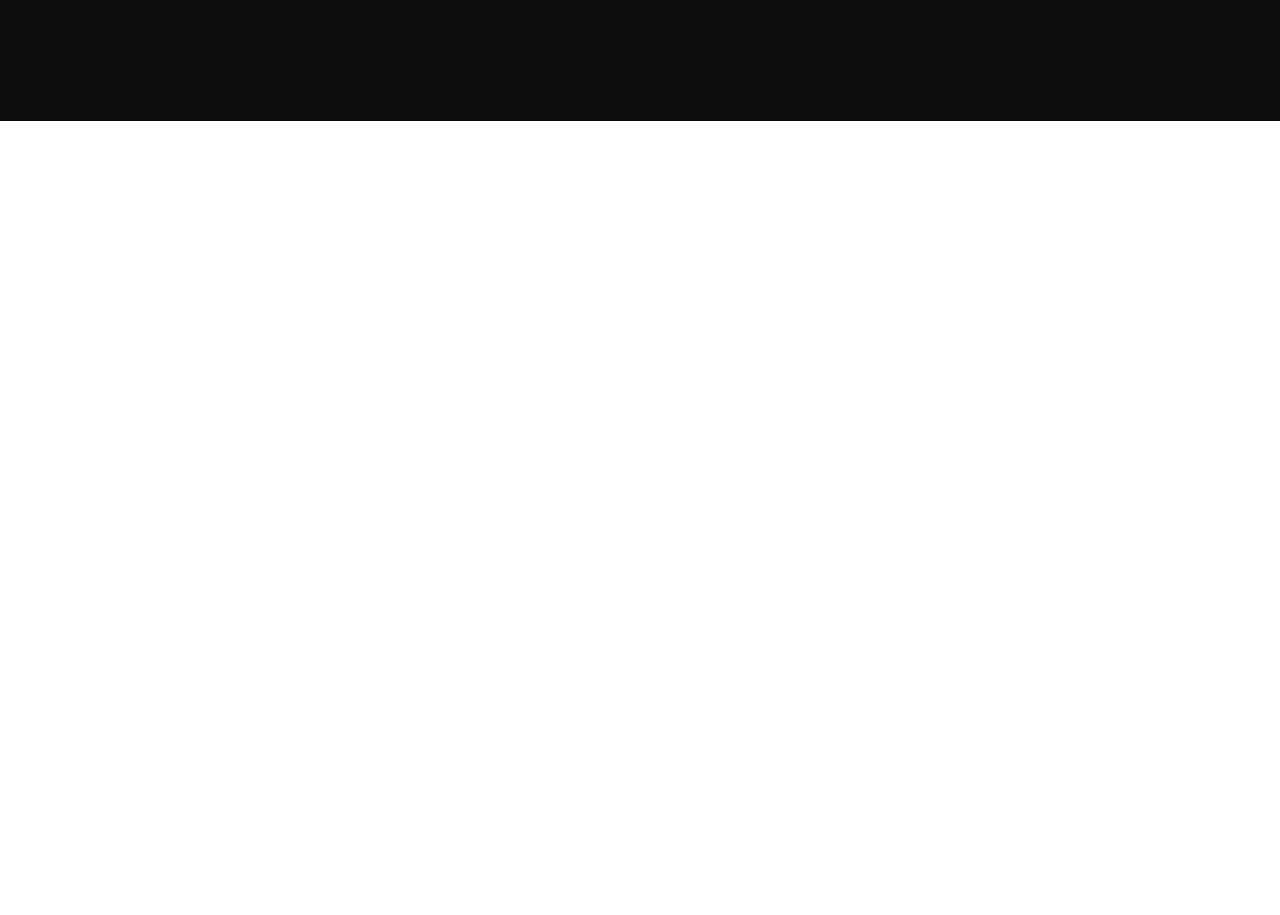
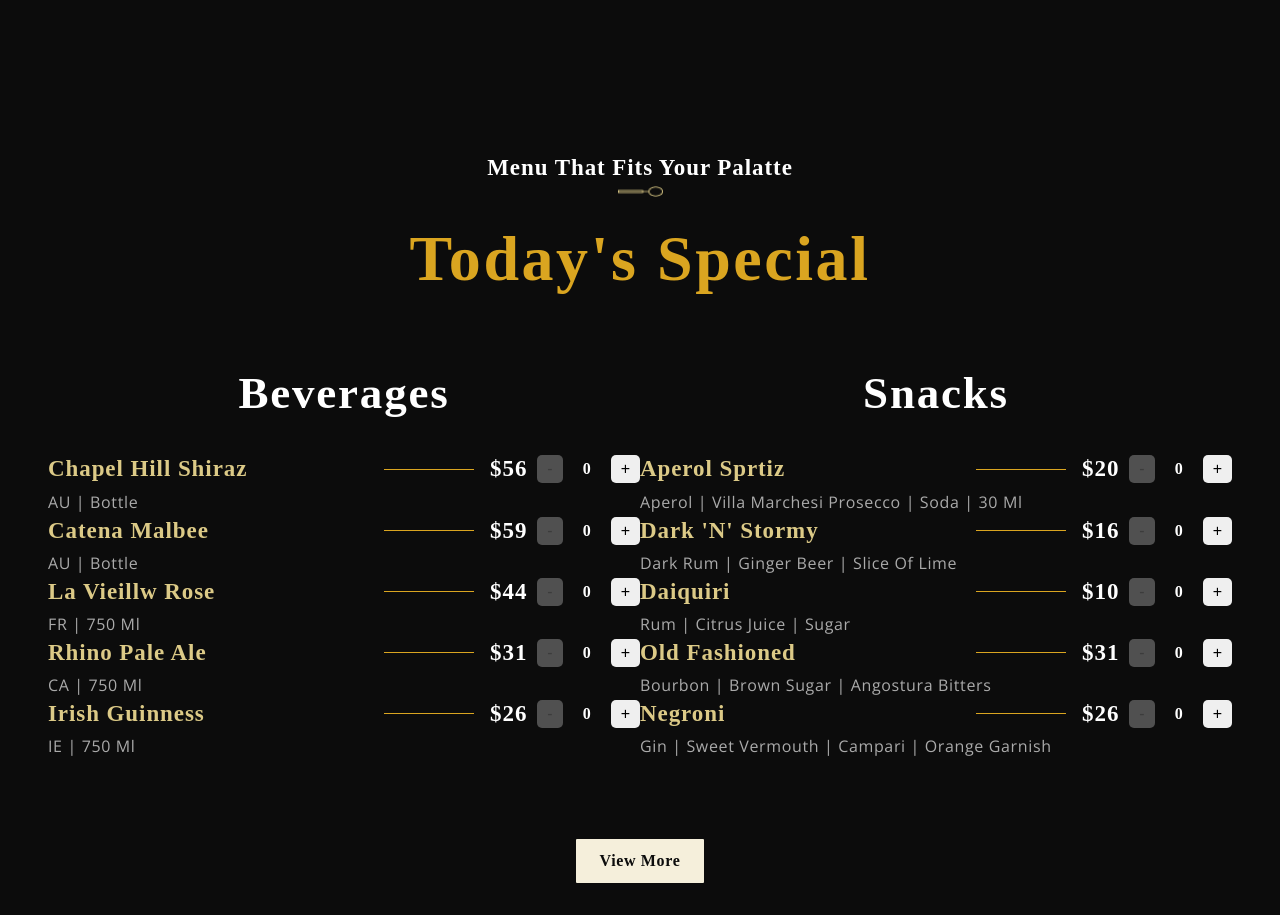
Before and after one commit to Divijkatyal0406/reality-assistant-application, a React (Create React App) app: page / in a window 1280 px wide. Shown: the part 840-1755 px from the top of the page. Before the commit the page ends 961 px from the top, so only its background shows below. Built offline with nearby package versions, Linux system fonts and the light colour scheme; a web font is replaced by a local one.

Commit message:
menu n cart added

```diff
--- a/src/App.js
+++ b/src/App.js
@@ -3,11 +3,13 @@
 import { Header } from './container';
 import { Navbar } from './components';
 import './App.css';
+import SpecialMenu from './container/SpecialMenu/SpecialMenu';
 
 const App = () => (
   <div>
     <Navbar />
     <Header />
+    <SpecialMenu/>
   </div>
 );
 
--- /dev/null
+++ b/src/components/Menu/MenuItem.css
@@ -0,0 +1,60 @@
+menu  css
+
+.app__menuitem {
+    width: 100%;
+    margin: 1rem 0;
+
+    display: flex;
+    flex-direction: column;
+}
+
+.app__menuitem-head {
+    display: flex;
+    justify-content: space-between;
+    align-items: center;
+}
+
+.app__menuitem-sub {
+    width: 100%;
+    margin-top: 0.2rem;
+}
+
+.app__menuitem-name {
+    flex: 1;
+}
+
+.app__menuitem-dash {
+    width: 90px;
+    height: 1px;
+    background: var(--color-golden);
+    margin: 0 1rem;
+}
+
+.app__menuitem-price {
+    display: flex;
+    justify-content: flex-end;
+    align-items: center;
+    gap: 10px; /* Adds space between buttons and span */
+}
+
+.app__menuitem-price button {
+    padding: 5px 10px; /* Adjust the padding for better button size */
+    border: none; /* Removes the default border */
+    font-size: 16px; /* Adjust the font size */
+    cursor: pointer; /* Changes the cursor to pointer on hover */
+    border-radius: 5px; /* Adds rounded corners to the buttons */
+}
+
+.app__menuitem-price button:hover {
+    background-color: #fff; /* Darker shade for hover effect */
+}
+
+.app__menuitem-price span {
+    font-size: 16px; /* Adjust the font size */
+    font-weight: bold; /* Makes the number bold */
+    padding: 0 10px; /* Adds padding to the span */
+}
+
+.item-value{
+    color: #fff;
+}
--- /dev/null
+++ b/src/components/Menu/MenuItem.jsx
@@ -0,0 +1,35 @@
+
+
+import React, { useState } from 'react';
+
+import './MenuItem.css';
+
+const MenuItem = ({ title, price, tags,  }) => {
+  const [itemValue, setItemValue] = useState(0);
+  return(
+    <>
+      <div className="app__menuitem">
+        <div className="app__menuitem-head">
+          <div className="app__menuitem-name">
+            <p className="p__cormorant" style={{ color: '#DCCA87' }}>{title}</p>
+          </div>
+          <div className="app__menuitem-dash" />
+          <div className="app__menuitem-price">
+            <p className="p__cormorant">{price}</p>
+
+            <button  onClick={()=> setItemValue(pre => pre -1 )} disabled={itemValue <= 0 ? true : false}>-</button>
+            <span className='item-value'>{itemValue}</span>
+            <button  onClick={()=> setItemValue(pre => pre + 1)}>+</button>
+
+          </div>
+        </div>
+
+        <div className="app__menuitem-sub">
+          <p className="p__opensans" style={{ color: '#AAAAAA' }}>{tags}</p>
+        </div>
+      </div>
+    </>
+  )
+};
+
+export default MenuItem
--- a/src/components/Navbar/Navbar.css
+++ b/src/components/Navbar/Navbar.css
@@ -4,7 +4,6 @@
   justify-content: space-between;
   align-items: center;
   background: var(--color-black);
-
   padding: 1rem 2rem;
 }
 
@@ -23,7 +22,6 @@
   display: flex;
   justify-content: center;
   align-items: center;
-
   list-style: none;
 }
 
@@ -36,26 +34,30 @@
   color: var(--color-grey);
 }
 
-.app__navbar-login {
+.app__navbar-icons {
   display: flex;
   justify-content: flex-end;
   align-items: center;
 }
 
-.app__navbar-login a {
-    margin: 0 1rem;
-    text-decoration: none;
-    transition: .5s ease;
+.app__navbar-cart {
+  position: relative;
+  cursor: pointer;
+  margin-right: 1rem;
 }
 
-.app__navbar-login a:hover {
-    border-bottom: 1px solid var(--color-golden);
-}
-
-.app__navbar-login div {
-    width: 1px;
-    height: 30px;
-    background: var(--color-grey);
+.cart__item-count {
+  position: absolute;
+  top: -10px;
+  right: -10px;
+  background-color: red;
+  color: white;
+  border-radius: 50%;
+  padding: 0 6px;
+  font-size: 14px;
+  display: flex;
+  justify-content: center;
+  align-items: center;
 }
 
 .app__navbar-smallscreen {
@@ -70,7 +72,6 @@
   height: 100vh;
   background: var(--color-black);
   transition: .5s ease;
-
   flex-direction: column;
   z-index: 5;
 }
@@ -79,7 +80,6 @@
   font-size: 27px;
   color: var(--color-golden);
   cursor: pointer;
-
   position: absolute;
   top: 20px;
   right: 20px;
@@ -100,6 +100,35 @@
 
 .app__navbar-smallscreen_links li:hover {
   color: var(--color-white);
+}
+
+.app__navbar-cart_overlay {
+  position: fixed;
+  top: 0;
+  left: 0;
+  width: 100%;
+  height: 100vh;
+  background: rgba(0, 0, 0, 0.8);
+  display: flex;
+  justify-content: center;
+  align-items: center;
+  z-index: 10;
+}
+
+.cart__overlay-content {
+  background: white;
+  padding: 20px;
+  border-radius: 8px;
+  position: relative;
+  width: 80%;
+  max-width: 400px;
+}
+
+.cart__overlay-content .overlay__close {
+  position: absolute;
+  top: 10px;
+  right: 10px;
+  cursor: pointer;
 }
 
 @media screen and (min-width: 2000px) {
@@ -123,8 +152,9 @@
     padding: 1rem;
   }
 
-    .app__navbar-login {
-        display: none;
+  .app__navbar-cart {
+    margin-right: 25px;
+    padding-right: 5px;
   }
 
   .app__navbar-logo img {
--- a/src/components/Navbar/Navbar.jsx
+++ b/src/components/Navbar/Navbar.jsx
@@ -1,11 +1,15 @@
 import React from 'react';
 import { GiHamburgerMenu } from 'react-icons/gi';
 import { MdOutlineRestaurantMenu } from 'react-icons/md';
+import { FaShoppingCart } from 'react-icons/fa';
 import images from '../../constants/images';
 import './Navbar.css';
 
 const Navbar = () => {
   const [toggleMenu, setToggleMenu] = React.useState(false);
+  const [cartOverlay, setCartOverlay] = React.useState(false);
+  const cartItemCount = 3; // Example item count, you might want to pass this as a prop or get from context
+
   return (
     <nav className="app__navbar">
       <div className="app__navbar-logo">
@@ -16,7 +20,19 @@
         <li className="p__opensans"><a href="#about">About</a></li>
         <li className="p__opensans"><a href="#menu">Menu</a></li>
       </ul>
+      {/* <div className="app__navbar-login">
+        <div className="app__navbar-cart" onClick={() => setCartOverlay(true)}>
+          <FaShoppingCart color="#fff" fontSize={27} />
+          <span className="cart__item-count">{cartItemCount}</span>
+        </div>
+      </div> */}
       <div className="app__navbar-smallscreen">
+      <div className="app__navbar-login">
+        <div className="app__navbar-cart" onClick={() => setCartOverlay(true)}>
+          <FaShoppingCart color="#fff" fontSize={27} />
+          <span className="cart__item-count">{cartItemCount}</span>
+        </div>
+      </div>
         <GiHamburgerMenu color="#fff" fontSize={27} onClick={() => setToggleMenu(true)} />
         {toggleMenu && (
           <div className="app__navbar-smallscreen_overlay flex__center slide-bottom">
@@ -27,8 +43,18 @@
               <li><a href="#menu" onClick={() => setToggleMenu(false)}>Menu</a></li>
             </ul>
           </div>
+
         )}
       </div>
+      {cartOverlay && (
+        <div className="app__navbar-cart_overlay">
+          <div className="cart__overlay-content">
+            <MdOutlineRestaurantMenu fontSize={27} className="overlay__close" onClick={() => setCartOverlay(false)} />
+            <h2>Your Cart</h2>
+            {/* Cart items go here */}
+          </div>
+        </div>
+      )}
     </nav>
   );
 };
--- a/src/components/index.js
+++ b/src/components/index.js
@@ -1,7 +1,9 @@
 import Navbar from './Navbar/Navbar';
 import SubHeading from './SubHeading/SubHeading';
+import MenuItem from './Menu/MenuItem'
 
 export {
   Navbar,
   SubHeading,
+  MenuItem,
 };
--- /dev/null
+++ b/src/container/SpecialMenu/SpecialMenu.css
@@ -0,0 +1,86 @@
+.app__specialMenu {
+    flex-direction: column;
+    background: var(--color-black);
+}
+
+.app__specialMenu-title {
+    margin-bottom: 2rem;
+    text-align: center;
+}
+
+.app__specialMenu-menu {
+    width: 100%;
+    margin: 2rem 0;
+
+    display: flex;
+    justify-content: center;
+    align-items: flex-start;
+    flex-direction: row;
+}
+
+.app__specialMenu-menu_heading {
+    font-family: var(--font-base);
+    font-weight: 600;
+    font-size: 45px;
+    line-height: 58.5px;
+    letter-spacing: 0.04em;
+    color: var(--color-white);
+}
+
+.app__specialMenu-menu_wine,
+.app__specialMenu-menu_cocktails {
+    flex: 1;
+    width: 100%;
+    flex-direction: column;
+}
+
+.app__specialMenu-menu_img {
+    width: 410px;
+    margin: 0 2rem;
+}
+
+.app__specialMenu-menu_img img {
+    width: 100%;
+    height: auto;
+}
+
+.app__specialMenu_menu_items {
+    display: flex;
+    flex-direction: column;
+
+    margin: 2rem 0;
+    width: 100%;
+}
+
+@media screen and (min-width: 2000px) {
+    .app__specialMenu-menu_img {
+        width: 650px;
+    }
+
+    .app__specialMenu-menu_img img {
+        height: 920px;
+    }
+}
+
+@media screen and (max-width: 1150px) {
+    .app__specialMenu-menu {
+        flex-direction: column;
+        align-items: center;
+        width: 100%;
+    }
+
+    .app__specialMenu-menu_img {
+        margin: 3rem 0;
+    }
+}
+
+@media screen and (max-width: 650px) {
+    .app__specialMenu-menu_img {
+        width: 100%;
+    }
+
+    .app__specialMenu-menu_heading {
+        font-size: 35px;
+        line-height: 48.5px;
+    }
+}
--- /dev/null
+++ b/src/container/SpecialMenu/SpecialMenu.jsx
@@ -0,0 +1,44 @@
+import React from 'react';
+
+import { SubHeading, MenuItem } from '../../components';
+import { data, images } from '../../constants';
+import './SpecialMenu.css';
+
+const SpecialMenu = () => (
+  <div className="app__specialMenu flex__center section__padding" id="menu">
+    <div className="app__specialMenu-title">
+      <SubHeading title="Menu that fits your palatte" />
+      <h1 className="headtext__cormorant">Today&apos;s Special</h1>
+    </div>
+
+    <div className="app__specialMenu-menu">
+      <div className="app__specialMenu-menu_wine  flex__center">
+        <p className="app__specialMenu-menu_heading">Beverages</p>
+        <div className="app__specialMenu_menu_items">
+          {data.wines.map((wine, index) => (
+            <MenuItem key={wine.title + index} title={wine.title} price={wine.price} tags={wine.tags} />
+          ))}
+        </div>
+      </div>
+
+
+
+
+      <div className="app__specialMenu-menu_cocktails  flex__center">
+        <p className="app__specialMenu-menu_heading">Snacks</p>
+        <div className="app__specialMenu_menu_items">
+          {data.cocktails.map((cocktail, index) => (
+            <MenuItem key={cocktail.title + index} title={cocktail.title} price={cocktail.price} tags={cocktail.tags} />
+          ))}
+        </div>
+      </div>
+    </div>
+
+    <div style={{ marginTop: 15 }}>
+      <button type="button" className="custom__button">View More</button>
+    </div>
+
+  </div>
+);
+
+export default SpecialMenu;
--- a/src/container/index.js
+++ b/src/container/index.js
@@ -1,5 +1,7 @@
 import Header from './Header/Header';
+import SpecialMenu from './SpecialMenu/SpecialMenu';
 
 export {
   Header,
+  SpecialMenu,
 };
```
Lines whose indentation alone changed are shown as unchanged.
